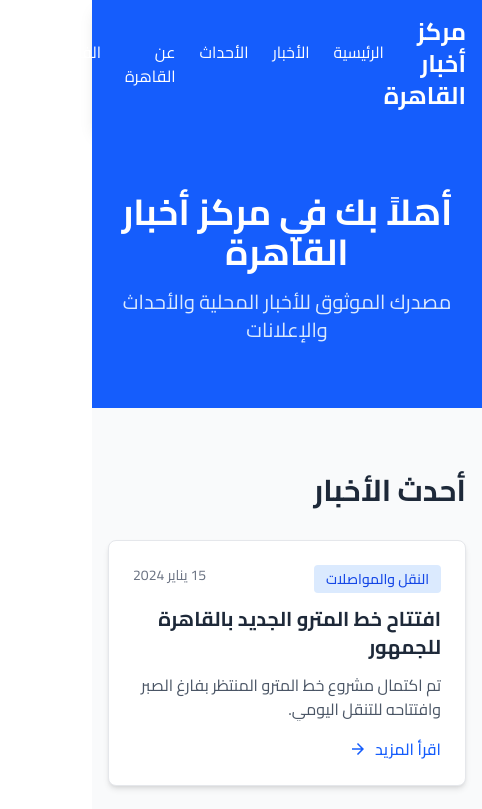
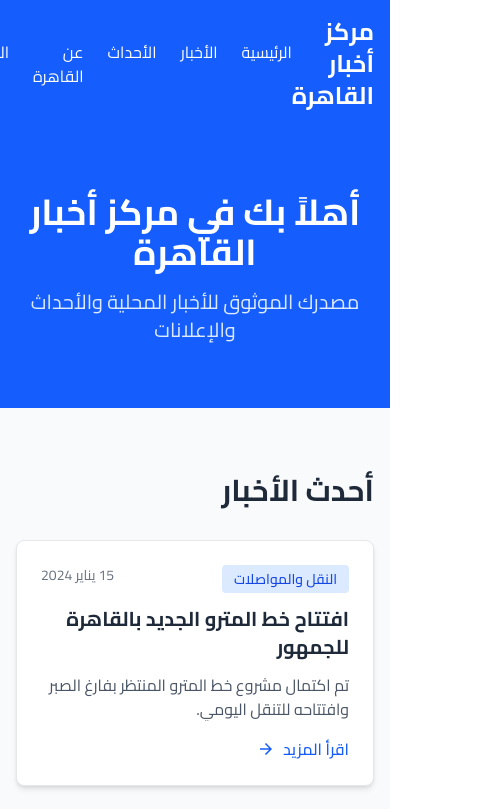
Before and after one commit to Mohamedahmed4444/cairo, a Next.js app: page / in a window 390 px wide. Shown: the top 809 px of the page, 482 px wide, since content can reach past the window. Built offline with nearby package versions, Linux system fonts and the light colour scheme.

Commit message:
Update globals.css

```diff
--- a/app/globals.css
+++ b/app/globals.css
@@ -37,6 +37,7 @@
   --font-mono: var(--font-geist-mono);
 }
 
+
 @media (prefers-color-scheme: dark) {
   :root {
     --background: #0a0a0a;
@@ -44,8 +45,27 @@
   }
 }
 
-body {
+
+body, html, #__next {
   background: var(--background);
   color: var(--foreground);
   font-family: Arial, Helvetica, sans-serif;
+  margin: 0;
+  padding: 0;
+  overflow-x: hidden;
 }
+
+
+.container {
+  width: 90%;
+  max-width: 1200px;
+  margin: 0 auto;
+  padding: 0 15px;
+}
+
+@media (max-width: 768px) {
+  .container {
+    width: 95%;
+    padding: 0 10px;
+  }
+}
```
